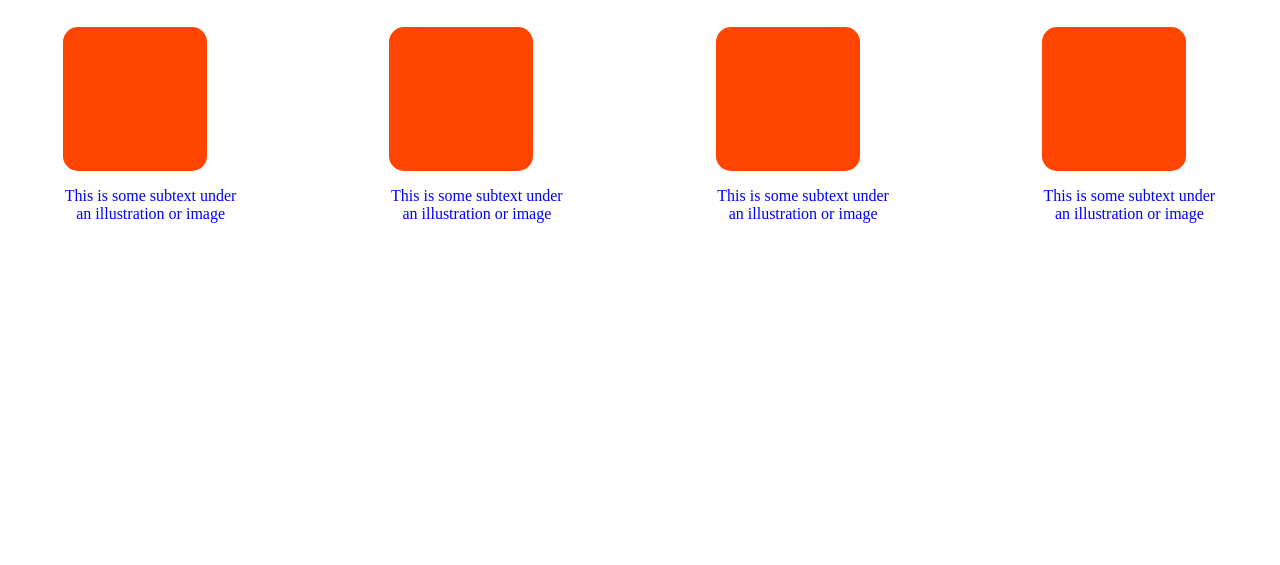
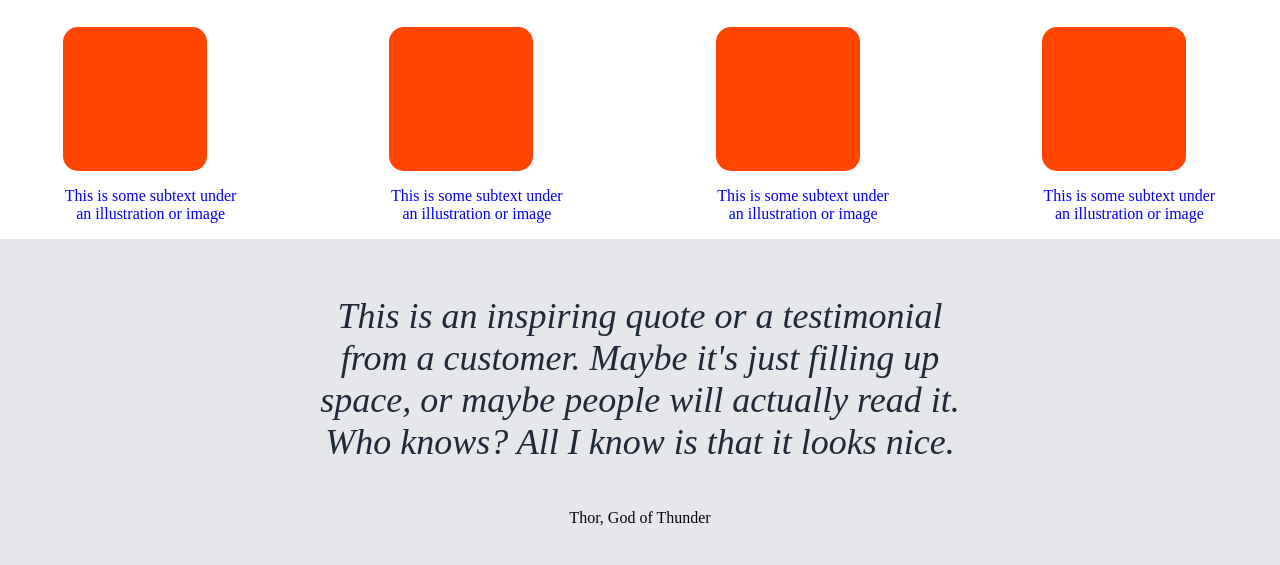
Before and after one commit to pausiroy/Landing-Page, a plain HTML site: page index.html in a window 1280 px wide. Shown: the part 569-1134 px from the top of the page. Before the commit the page ends 808 px from the top, so only its background shows below. Drawn offline with Linux system fonts and the light colour scheme.

Commit message:
Create Quote Section

```diff
--- a/index.html
+++ b/index.html
@@ -47,6 +47,13 @@
                     <p>This is some subtext under an illustration or image</p>
                 </div>
             </div>
+            <div class="quote">
+                <div class="quote-txt">This is an inspiring quote or a testimonial from a customer.
+                    Maybe it's just filling up space, or maybe people will actually read it.
+                    Who knows? All I know is that it looks nice.
+                </div>
+                <p>Thor, God of Thunder</p>
+            </div>
         </div>
     </div>
 </body>
--- a/styles.css
+++ b/styles.css
@@ -71,6 +71,8 @@ a:visited {
     color: #F9FAF8;
 }
 
+/* Content */
+
 .hero-button {
     display: block;
     width: 100px;
@@ -119,3 +121,28 @@ a:visited {
 .card-img:hover {
     transform:scale(1.05);
 }
+
+/* Quote */
+
+.quote {
+    display: flex;
+    height: 350px;
+    align-items: center;
+    justify-content: center;
+    flex-direction: column;
+    background-color: #E5E7EB;
+}
+
+.quote-txt {
+    font-size: 36px;
+    font-style: italic;
+    font-weight: lighter;
+    width: 50%;
+    padding: 30px;
+    color: #1F2937;
+}
+
+.quote p {
+    padding-bottom: 20px;
+    text-align: right;
+}
```
